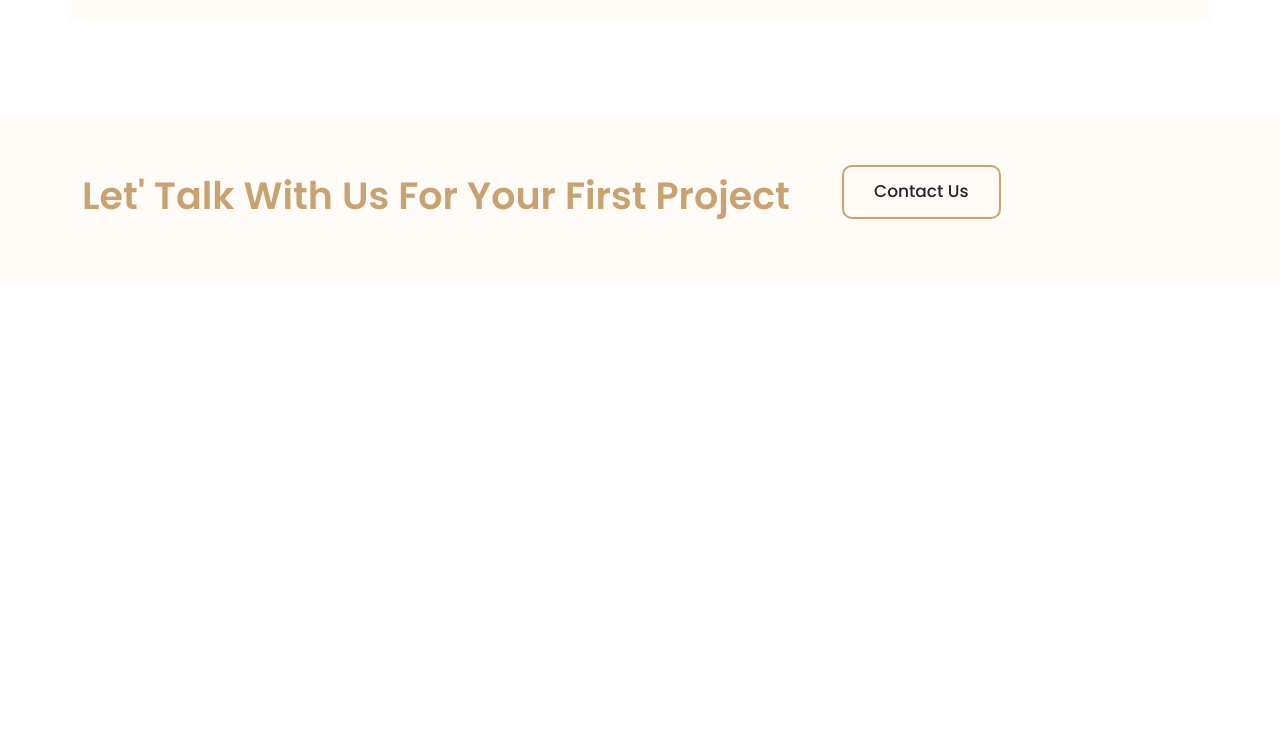
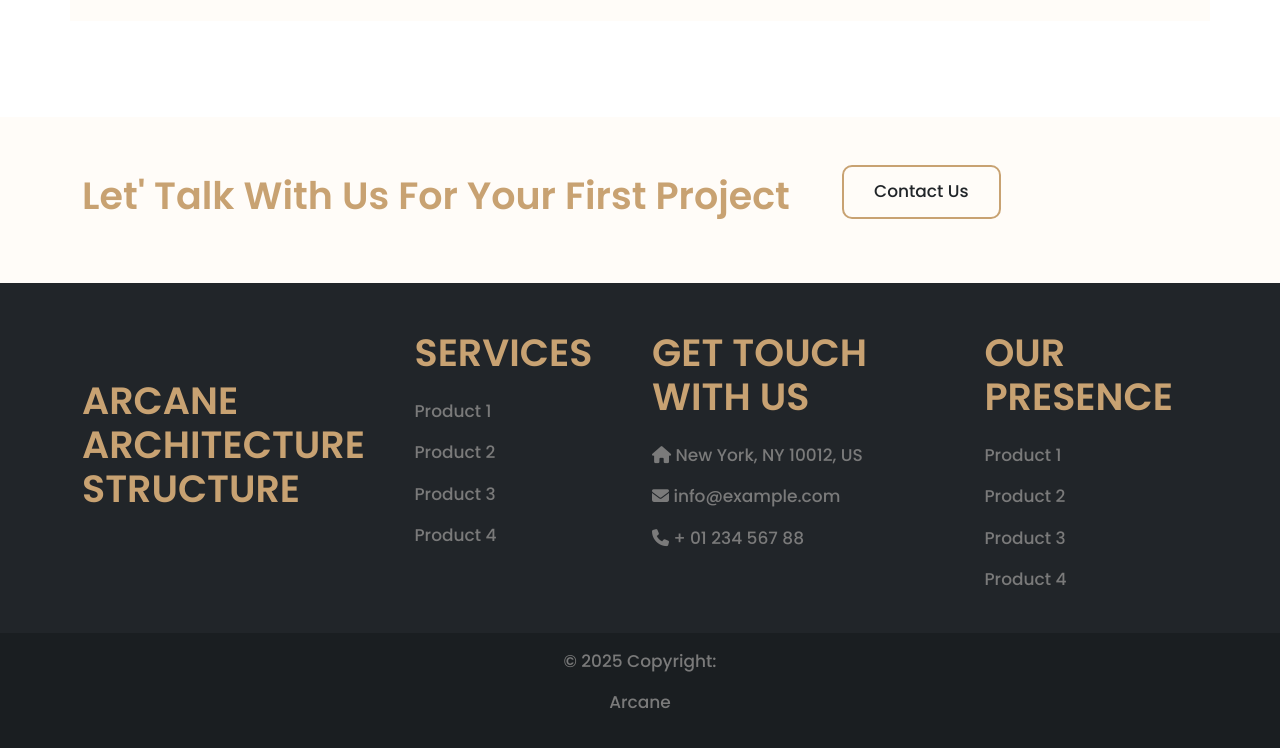
Before and after one commit to kamsansari007/arcane-group, a plain HTML site: page about.html in a window 1280 px wide. Shown: the part 1716-2464 px from the top of the page. Before the commit the page ends 1999 px from the top, so only its background shows below. Drawn offline with nearby package versions, Linux system fonts and the light colour scheme.

Commit message:
Update about.html

```diff
--- a/about.html
+++ b/about.html
@@ -218,5 +218,41 @@
                 </div>
             </div>
            </section>
+
+           <footer class="bg-dark text-white pt-5 ">
+            <div class="container">
+              <div class="row">
+                <div class="col-md-3 col-lg-4 col-xl-3 mb-4">
+                  <h6 class="text-uppercase font-weight-bold mt-5">Arcane Architecture Structure </h6>
+
+                </div>
+                <div class="col-md-2 col-lg-2 col-xl-2 mx-auto mb-4">
+                  <h6 class="text-uppercase font-weight-bold mb-4">Services</h6>
+                  <p>Product 1</p>
+                  <p>Product 2</p>
+                  <p>Product 3</p>
+                  <p>Product 4</p>
+                </div>
+                <div class="col-md-4 col-lg-3 col-xl-3 mb-md-0 mb-4">
+                  <h6 class="text-uppercase font-weight-bold mb-4">Get Touch with us</h6>
+                  <p><i class="fas fa-home mr-3"></i> New York, NY 10012, US</p>
+                  <p><i class="fas fa-envelope mr-3"></i> info@example.com</p>
+                  <p><i class="fas fa-phone mr-3"></i> + 01 234 567 88</p>
+                </div>
+                <div class="col-md-3 col-lg-2 col-xl-2 mx-auto mb-4">
+                  <h6 class="text-uppercase font-weight-bold mb-4">Our Presence</h6>
+                  <p>Product 1</p>
+                  <p>Product 2</p>
+                  <p>Product 3</p>
+                  <p>Product 4</p>
+                </div>
+
+              </div>
+            </div>
+            <div class="footer-copyright text-center py-3">
+              <p>© 2025 Copyright:</p>
+              <p>Arcane</p>
+            </div>
+          </footer>
 </body>
 </html>
```
